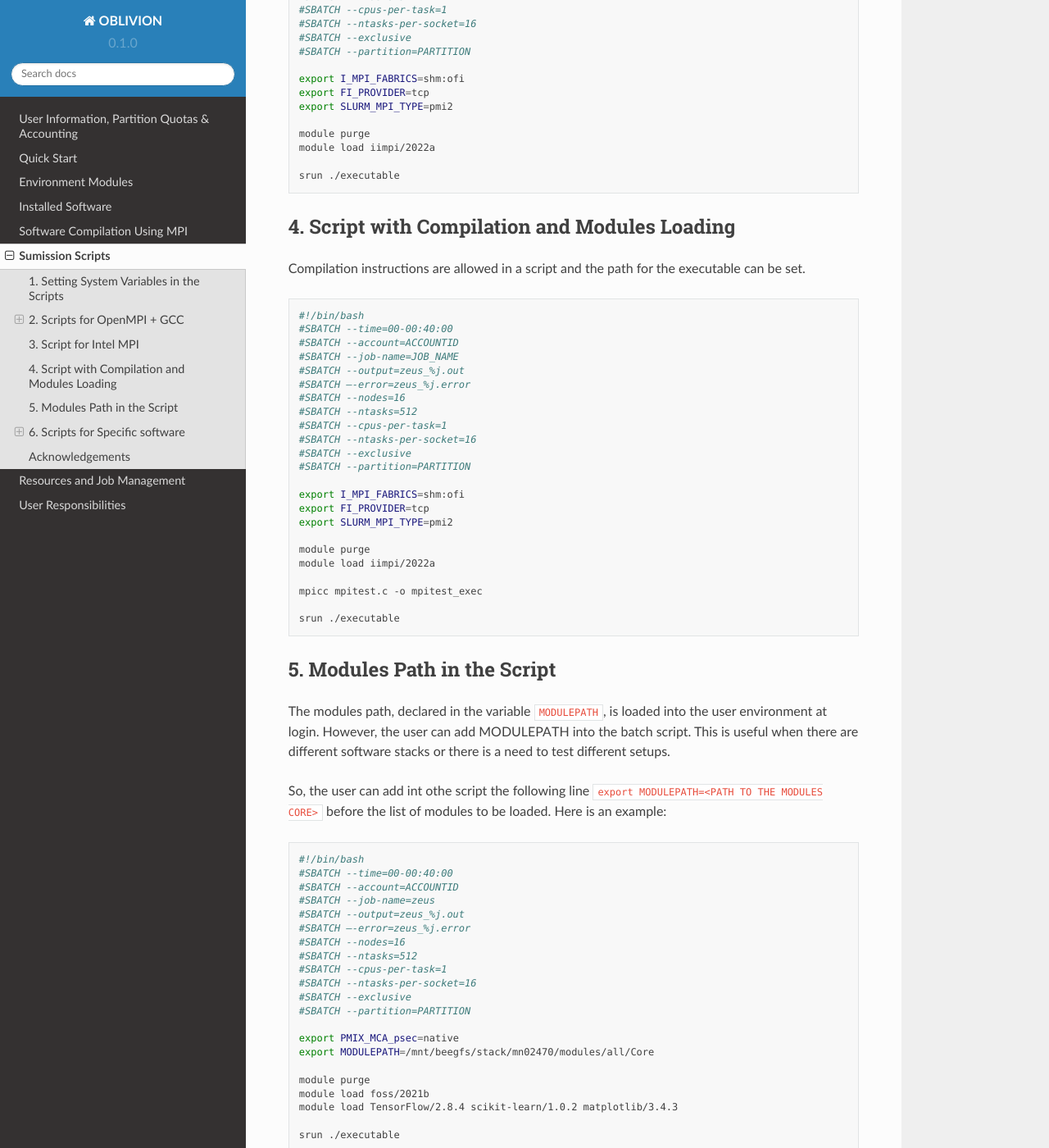
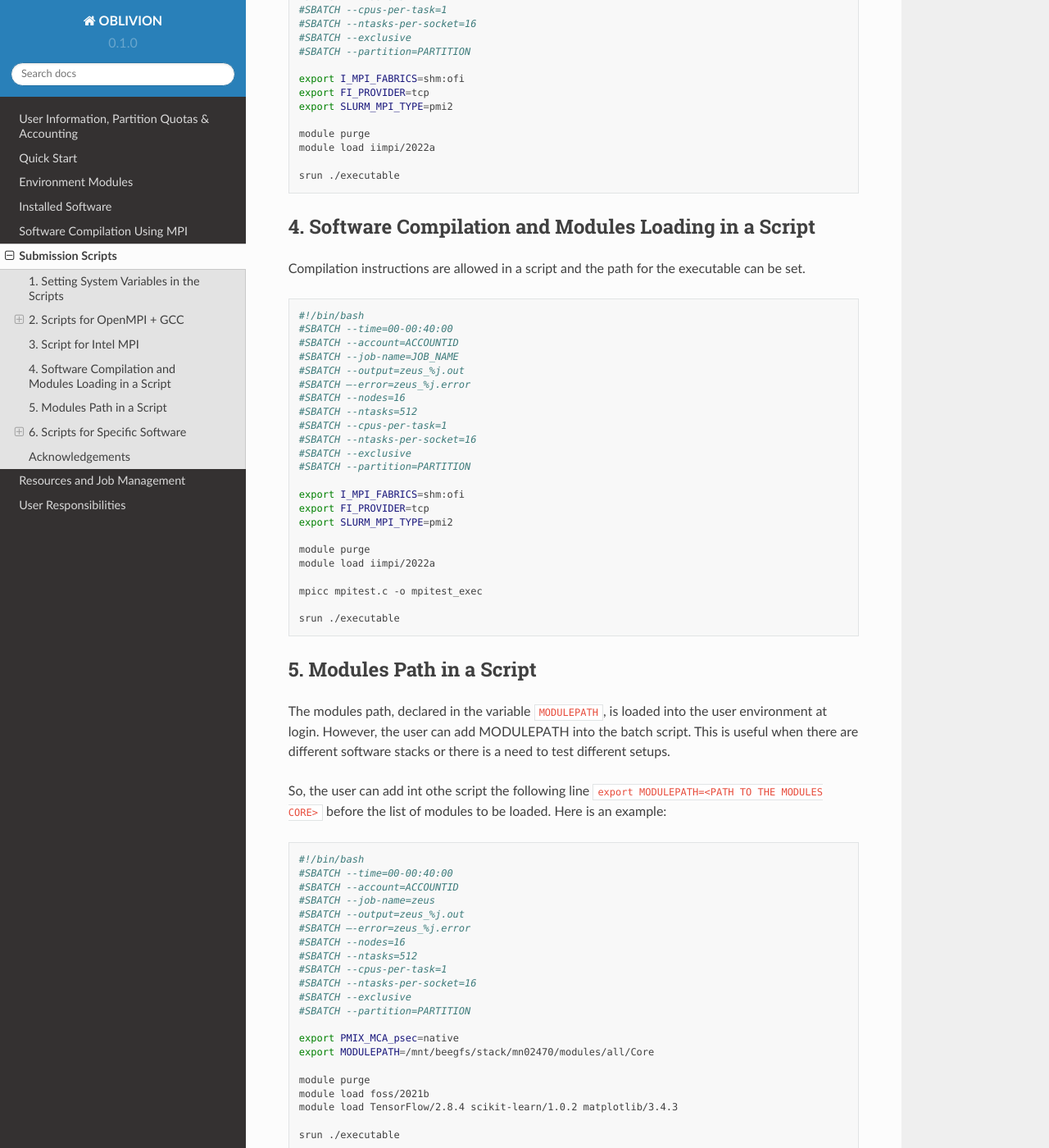
Before and after one commit to mavillez/Oblivion, a Sphinx documentation site: the page built from docs/source/scripts.rst, in a window 1280 px wide and 1400 px high, scrolled down 2392 px. Shown: the whole window at 82% size. Built offline with Sphinx 7.4.7 and the Read the Docs theme 2.0.0, drawn with Linux system fonts in a browser that asks for light colours; some of the changed text lies outside the part shown.

Commit message:
Update scripts.rst

```diff
--- a/docs/source/scripts.rst
+++ b/docs/source/scripts.rst
@@ -1,9 +1,9 @@
-Sumission Scripts
-=================
+Submission Scripts
+==================
 
 The user needs to set the working environment before compiling the codes. That environment will be assumed by the system when job submisison is made using
 
-.. code-block:: console
+.. code-block:: bash
 
   sbatch script_name.sh
 
@@ -131,8 +131,8 @@ Follows and example of a script to be used with Intel MPI and modules loading. S
 
   srun ./executable
 
-4. Script with Compilation and Modules Loading
-----------------------------------------------
+4. Software Compilation and Modules Loading in a Script
+-------------------------------------------------------
 
 Compilation instructions are allowed in a script and the path for the executable can be set.
 
@@ -163,8 +163,8 @@ Compilation instructions are allowed in a script and the path for the executable
   srun ./executable
 
 
-5. Modules Path in the Script
------------------------------
+5. Modules Path in a Script
+---------------------------
 
 The modules path, declared in the variable ``MODULEPATH``, is loaded into the user environment at login.
 However, the user can add MODULEPATH into the batch script. This is useful when there are different software
@@ -227,7 +227,7 @@ obtaining
    13) libfabric/1.13.2   26) GMP/6.2.1           39) ICU/69.1
 
 
-6. Scripts for Specific software
+6. Scripts for Specific Software
 --------------------------------
 
 6.1 Dalton
```
